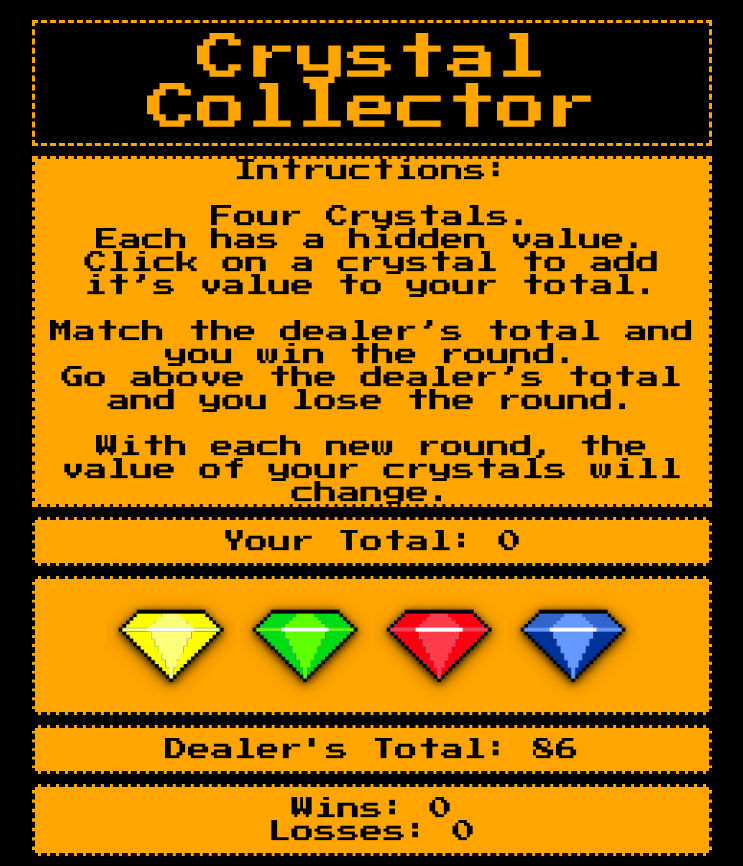
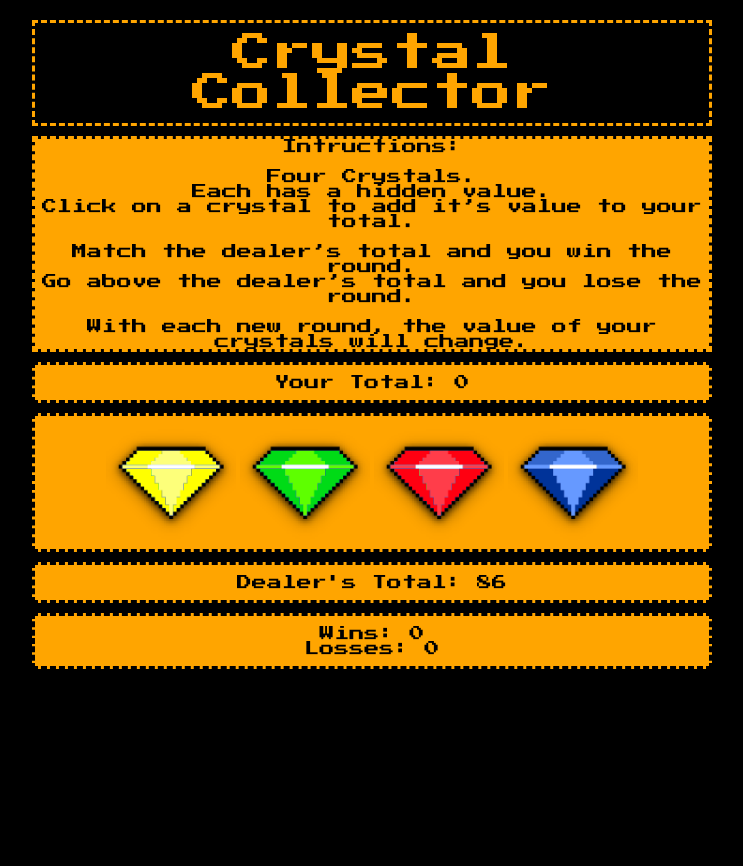
Before and after one commit to davebokil/week-4-game, a plain HTML site: page index.html in a window 1280 px wide. Shown: the whole page, without its empty margins (268-1011 px from the left). After the commit the page ends 800 px from the top, so only its background shows below. Drawn offline with nearby package versions, Linux system fonts and the light colour scheme; a web font is replaced by a local one.

Commit message:
more stylings

```diff
--- a/assets/css/style.css
+++ b/assets/css/style.css
@@ -6,14 +6,14 @@ body {
 h1 {
     color: orange;
     font-family: 'Press Start 2P', cursive;
-    font-size: 50px;
+    font-size: 40px;
 }
 
 p {
     color: black;
     background-color: orange;
     font-family: 'Press Start 2P', cursive;
-    font-size: 23px;
+    font-size: 15px;
 }
 
 #Header {
```
